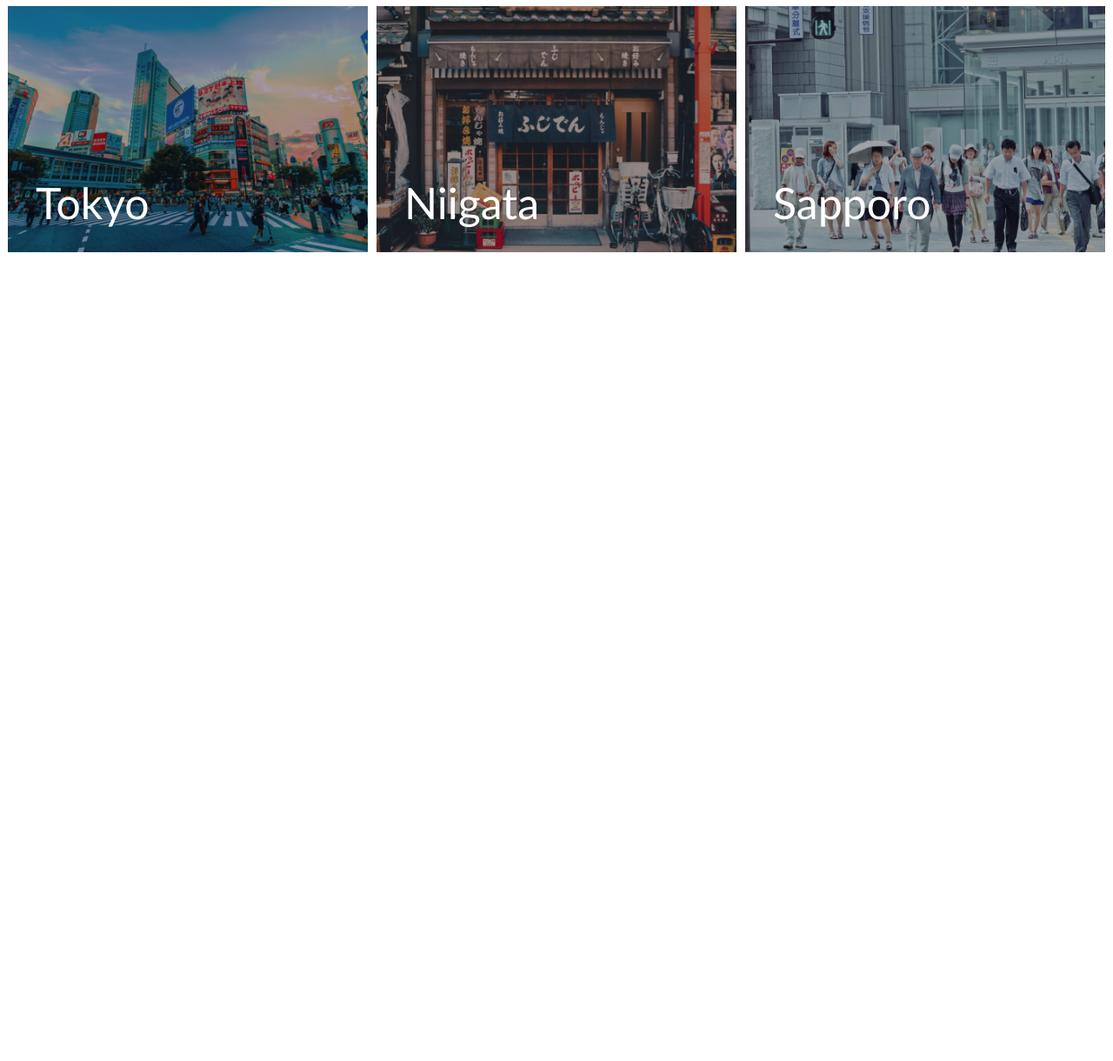
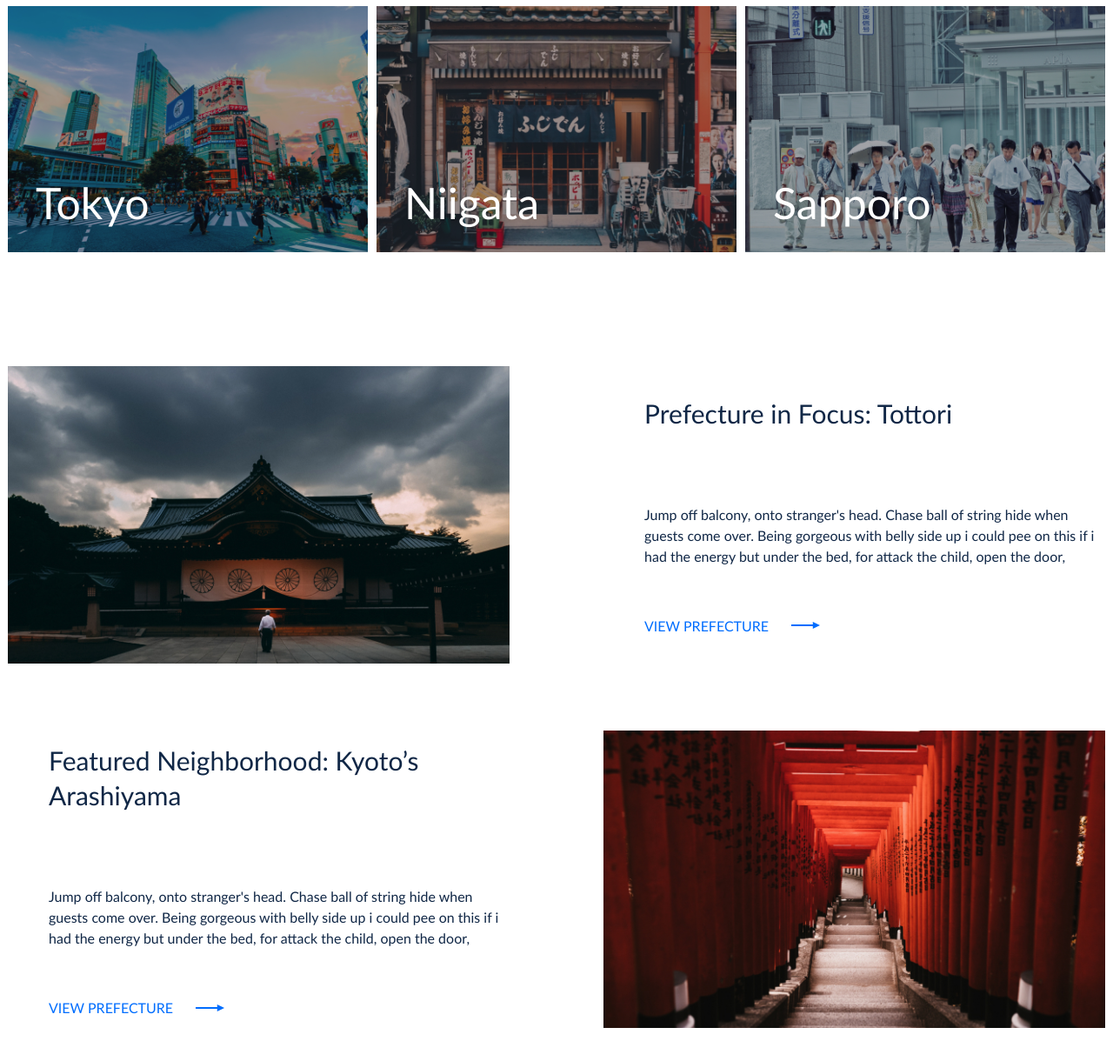
Before and after one commit to romeroletsgo/Travel_Landing_Page, a website: page src/index.html in a window 1280 px wide. Shown: the part 1938-3158 px from the top of the page at 87% size. Before the commit the page ends 2228 px from the top, so only its background shows below. Drawn offline with Linux system fonts and the light colour scheme.

Commit message:
Верстка, оформление секции 'tours'.

```diff
--- a/src/index.html
+++ b/src/index.html
@@ -113,6 +113,7 @@
                     </div>
                 </div>
             </div>
+        </div>
         <!-- Benefits end -->
 
         <!-- Places start -->
@@ -137,8 +138,7 @@
                     </figure>
 
                     <figure class="places__card places__card-size-lg">
-                            <img src="assets/img/place-2.jpg" alt="Kyoto"
-                                class="places__card-img places__card-img-size-lg">
+                        <img src="assets/img/place-2.jpg" alt="Kyoto" class="places__card-img places__card-img-size-lg">
                         <figcaption class="places__card-title places__card-title-size-lg">
                             Kyoto
                         </figcaption>
@@ -146,8 +146,7 @@
                     </figure>
 
                     <figure class="places__card places__card-size-sm">
-                            <img src="assets/img/place-3.jpg" alt="Tokyo"
-                                class="places__card-img places__card-img-size-sm">
+                        <img src="assets/img/place-3.jpg" alt="Tokyo" class="places__card-img places__card-img-size-sm">
                         <figcaption class="places__card-title places__card-title-size-sm">
                             Tokyo
                         </figcaption>
@@ -176,6 +175,47 @@
             </div>
         </section>
         <!-- Places end -->
+
+        <!-- Tours start -->
+        <section class="tours">
+            <div class="wrapper-full">
+                <div class="tours__tour tour">
+                    <div class="tour__img">
+                        <img src="./assets/img/tour-1.jpg" alt="Prefecture in Focus: Tottori" class="tour__pic">
+                    </div>
+                    <div class="tour__info">
+                        <h3 class="tour__title">
+                            Prefecture in Focus: Tottori
+                        </h3>
+                        <p class="tour__desc">
+                            Jump off balcony, onto stranger's head. Chase ball of string hide when guests come over.
+                            Being gorgeous with belly side up i could pee on this if i had the energy but under the
+                            bed, for attack the child, open the door,
+                        </p>
+                        <a href="#!" class="tour__more">VIEW PREFECTURE</a>
+                    </div>
+                </div>
+
+                <div class="tours__tour tour">
+                    <div class="tour__info">
+                        <h3 class="tour__title">
+                            Featured Neighborhood: Kyoto’s Arashiyama
+                        </h3>
+                        <p class="tour__desc">
+                            Jump off balcony, onto stranger's head. Chase ball of string hide when guests come over.
+                            Being gorgeous with belly side up i could pee on this if i had the energy but under the
+                            bed, for attack the child, open the door,
+                        </p>
+                        <a href="#!" class="tour__more">VIEW PREFECTURE</a>
+                    </div>
+                    <div class="tour__img">
+                        <img src="./assets/img/tour-2.jpg" alt="Featured Neighborhood: Kyoto’s Arashiyama"
+                            class="tour__pic">
+                    </div>
+                </div>
+            </div>
+        </section>
+        <!-- Tours end -->
     </main>
 </body>
 
--- a/src/scss/blocks/_places.scss
+++ b/src/scss/blocks/_places.scss
@@ -1,6 +1,5 @@
 .places {
     margin-top: 131px;
-
     &__caption {
         position: relative;
         display: flex;
--- /dev/null
+++ b/src/scss/blocks/_tours.scss
@@ -0,0 +1,58 @@
+.tours {
+    margin-top: 131px;
+    &__tour {
+        display: grid;
+        grid-template-columns: repeat(2, 1fr);
+        grid-gap: 0 108px;
+        align-items: center;
+        margin-bottom: 77px;
+    }
+
+    .tour {
+        &__info {
+            padding-left: 47px;
+        }
+
+        &__img {
+            overflow: hidden;
+        }
+        &__pic {
+            transition: 1s all;
+            &:hover {
+                transform: scale(1.05);
+            }
+        }
+        &__title {
+            font-weight: 500;
+            font-size: 30px;
+            line-height: 40px;
+            margin-bottom: 85px;
+            transition: 1.5s all;
+            &:hover,
+            &:focus {
+                color: #0b75ff;
+            }
+        }
+        &__desc {
+            line-height: 24px;
+            margin-bottom: 58px;
+            transition: 1.5s all;
+            &:hover,
+            &:focus {
+                color: #0b75ff;
+            }
+        }
+        &__more {
+            font-size: 16px;
+            color: #006dfe;
+            text-decoration: none;
+            padding-right: 59px;
+            background: url(../assets/img/arrow-right.svg) no-repeat right center;
+            transition: 0.3s all;
+            &:hover,
+            &:focus {
+                opacity: 0.6;
+            }
+        }
+    }
+}
--- a/src/scss/style.scss
+++ b/src/scss/style.scss
@@ -57,3 +57,4 @@ img {
 @import "blocks/_intro";
 @import "blocks/_benefits";
 @import "blocks/_places";
+@import "blocks/_tours";
```
Also changed, not shown: src/assets/img/tour-1.jpg (added), src/assets/img/tour-2.jpg (added), src/css/style.min.css. Lines whose indentation alone changed are shown as unchanged.
